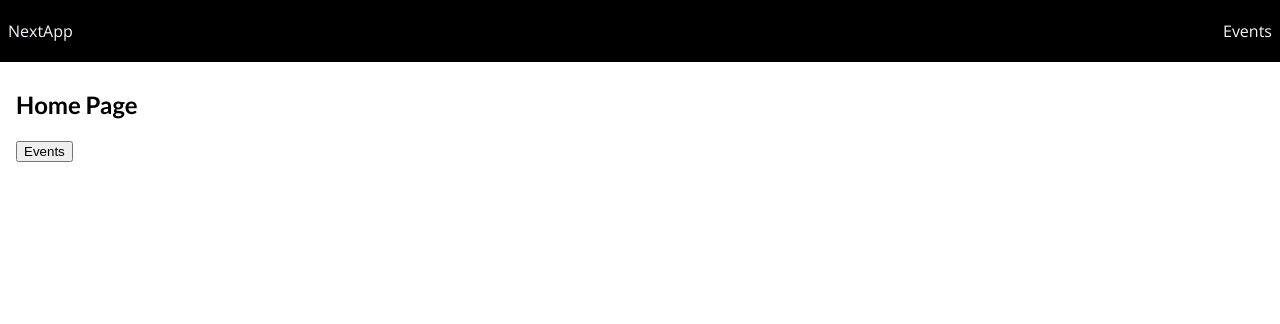
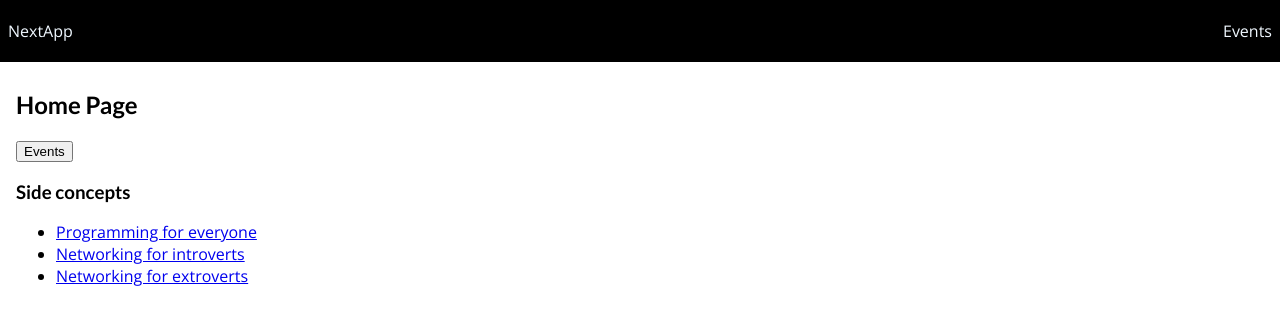
Before and after one commit to Paulsonr/my-first-nextapp, a Next.js app: page / in a window 1280 px wide. Shown: the top 324 px of the page. Built offline with nearby package versions, Linux system fonts and the light colour scheme.

Commit message:
Pre rendering, getStaticProps, getStaticPaths

```diff
--- /dev/null
+++ b/data/dummy-data.json
@@ -0,0 +1,31 @@
+{
+  "events": [
+    {
+      "id": "e1",
+      "title": "Programming for everyone",
+      "description": "Everyone can learn to code! Yes, everyone! In this live event, we are going to go through all the key basics and get you started with programming as well.",
+      "location": "Somestreet 25, 12345 San Somewhereo",
+      "date": "2021-05-12",
+      "image": "images/coding-event.jpg",
+      "isFeatured": false
+    },
+    {
+      "id": "e2",
+      "title": "Networking for introverts",
+      "description": "We know: Networking is no fun if you are an introvert person. That's why we came up with this event - it'll be so much easier. Promised!",
+      "location": "New Wall Street 5, 98765 New Work",
+      "date": "2021-05-30",
+      "image": "images/introvert-event.jpg",
+      "isFeatured": true
+    },
+    {
+      "id": "e3",
+      "title": "Networking for extroverts",
+      "description": "You probably need no help with networking in general. But focusing your energy correctly - that is something where most people can improve.",
+      "location": "My Street 12, 10115 Broke City",
+      "date": "2022-04-10",
+      "image": "images/extrovert-event.jpg",
+      "isFeatured": true
+    }
+  ]
+}
--- a/pages/index.js
+++ b/pages/index.js
@@ -1,7 +1,12 @@
 import { useRouter } from "next/router";
+import { getAllEvents } from "@/dummy-data";
+import fs from "fs/promises";
+import path from "path";
+import Link from "next/link";
 
-function HomePage() {
+function HomePage(props) {
   const router = useRouter();
+  const { events } = props;
   const navToEventsPage = () => {
     router.push("/events");
   };
@@ -10,7 +15,34 @@
     <div style={{ padding: "4px 8px" }}>
       <h2>Home Page</h2>
       <button onClick={navToEventsPage}>Events</button>
+
+      <h3>Side concepts</h3>
+      <ul>
+        {events?.map((event) => (
+          <li key={event.id}>
+            <Link href={`/${event.id}`}>{event.title}</Link>
+          </li>
+        ))}
+      </ul>
     </div>
   );
 }
+
+export async function getStaticProps() {
+  const filePath = path.join(process.cwd(), "data", "dummy-data.json");
+  const jsonData = await fs.readFile(filePath);
+  const data = JSON.parse(jsonData);
+
+  if (!data) {
+    return {
+      redirect: true,
+    };
+  }
+
+  return {
+    props: {
+      events: data.events,
+    },
+  };
+}
 export default HomePage;
```
Also changed, not shown: pages/[eid].jsx (added, +39 -0 lines).
